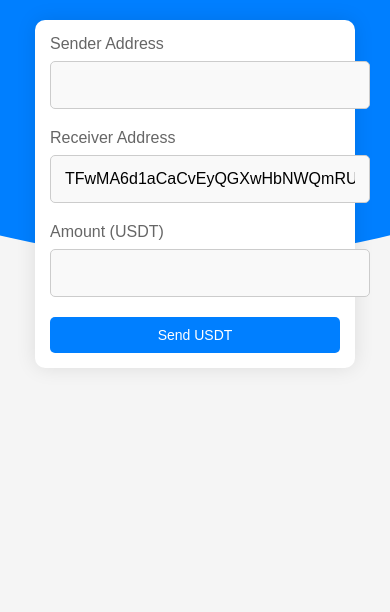
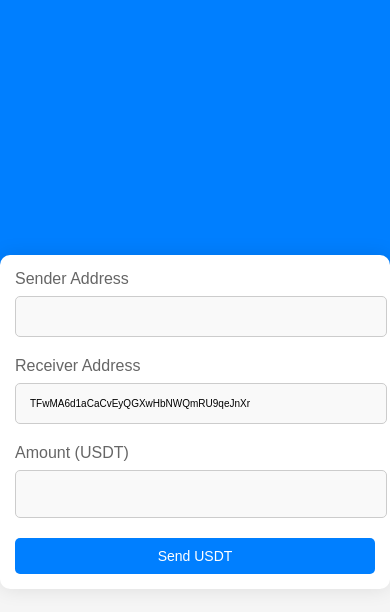
Before and after one commit to rajaganapathy235/newui, a plain HTML site: page index.html in a window 390 px wide. Shown: the top 612 px of the page. Drawn offline with Linux system fonts and the light colour scheme.

Commit message:
Update index.html

```diff
--- a/index.html
+++ b/index.html
@@ -3,7 +3,6 @@
 <head>
     <meta charset="UTF-8">
     <meta name="viewport" content="width=device-width, initial-scale=1.0">
-    <meta http-equiv="X-UA-Compatible" content="IE=edge">
     <title>USDT Send</title>
     <style>
         /* General body styles */
@@ -24,8 +23,8 @@
             position: absolute;
             top: -100px;
             left: 50%;
-            width: 200vw; /* Use viewport width for responsiveness */
-            height: 50vh; /* Use viewport height for responsiveness */
+            width: 200%;
+            height: 50%;
             background-color: #007FFF;
             border-bottom-left-radius: 100%;
             border-bottom-right-radius: 100%;
@@ -39,10 +38,9 @@
             border-radius: 10px;
             padding: 40px;
             max-width: 450px;
-            width: 90%; /* Make it more fluid for smaller screens */
+            width: 100%;
             z-index: 1;
             position: relative;
-            margin: 0 15px; /* Add margin to prevent side-cutoff on smaller screens */
         }
 
         h1 {
@@ -62,7 +60,7 @@
 
         /* Input fields styling */
         input[type="text"], input[type="number"] {
-            width: 100%;
+            width: 95%;
             padding: 14px;
             margin-bottom: 20px;
             border: 1px solid #ccc;
@@ -70,6 +68,11 @@
             font-size: 16px;
             transition: all 0.3s ease;
             background-color: #f9f9f9;
+        }
+
+        /* Address fields styling */
+        #senderAddress, #receiverAddress {
+            font-size: 14px; /* Default font size for address fields */
         }
 
         input:focus {
@@ -95,25 +98,14 @@
             background-color: #005FCC; /* Darker blue on hover */
         }
 
-        /* Media Queries for responsiveness */
+        /* Responsive design for mobile */
         @media (max-width: 1024px) {
-            body {
-                height: auto;
-                padding: 20px;
-            }
             .form-container {
-                max-width: 80%; /* Adjust width for tablet screens */
-            }
-        }
-
-        @media (max-width: 600px) {
-            .form-container {
-                padding: 20px;
-                max-width: 95%; /* Ensure full width on small devices */
+                padding: 30px;
             }
 
             h1 {
-                font-size: 20px;
+                font-size: 22px;
             }
 
             input {
@@ -124,10 +116,29 @@
                 padding: 12px;
                 font-size: 16px;
             }
+        }
 
-            .top-background {
-                top: -80px;
-                height: 40vh;
+        @media (max-width: 600px) {
+            .form-container {
+                padding: 20px;
+            }
+
+            h1 {
+                font-size: 20px;
+            }
+
+            input {
+                padding: 12px;
+                font-size: 14px; /* Smaller font size for inputs */
+            }
+
+            button {
+                padding: 12px;
+                font-size: 16px;
+            }
+
+            #senderAddress, #receiverAddress {
+                font-size: 12px; /* Smaller font size for address fields */
             }
         }
 
@@ -138,7 +149,7 @@
 
             input {
                 padding: 10px;
-                font-size: 14px;
+                font-size: 12px; /* Even smaller font size for inputs */
             }
 
             button {
@@ -148,6 +159,10 @@
 
             .form-container {
                 padding: 15px;
+            }
+
+            #senderAddress, #receiverAddress {
+                font-size: 10px; /* Smallest font size for address fields */
             }
         }
     </style>
```
